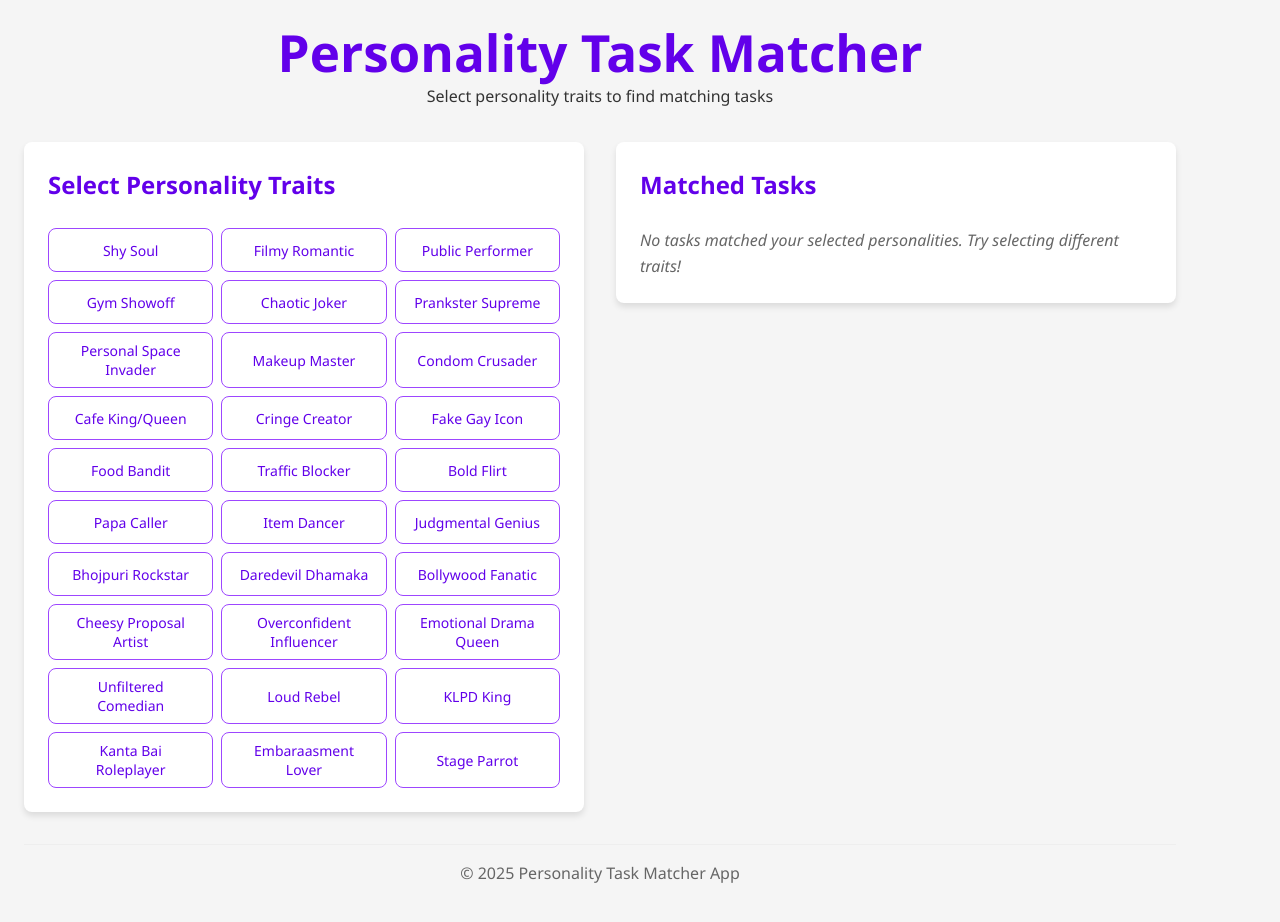
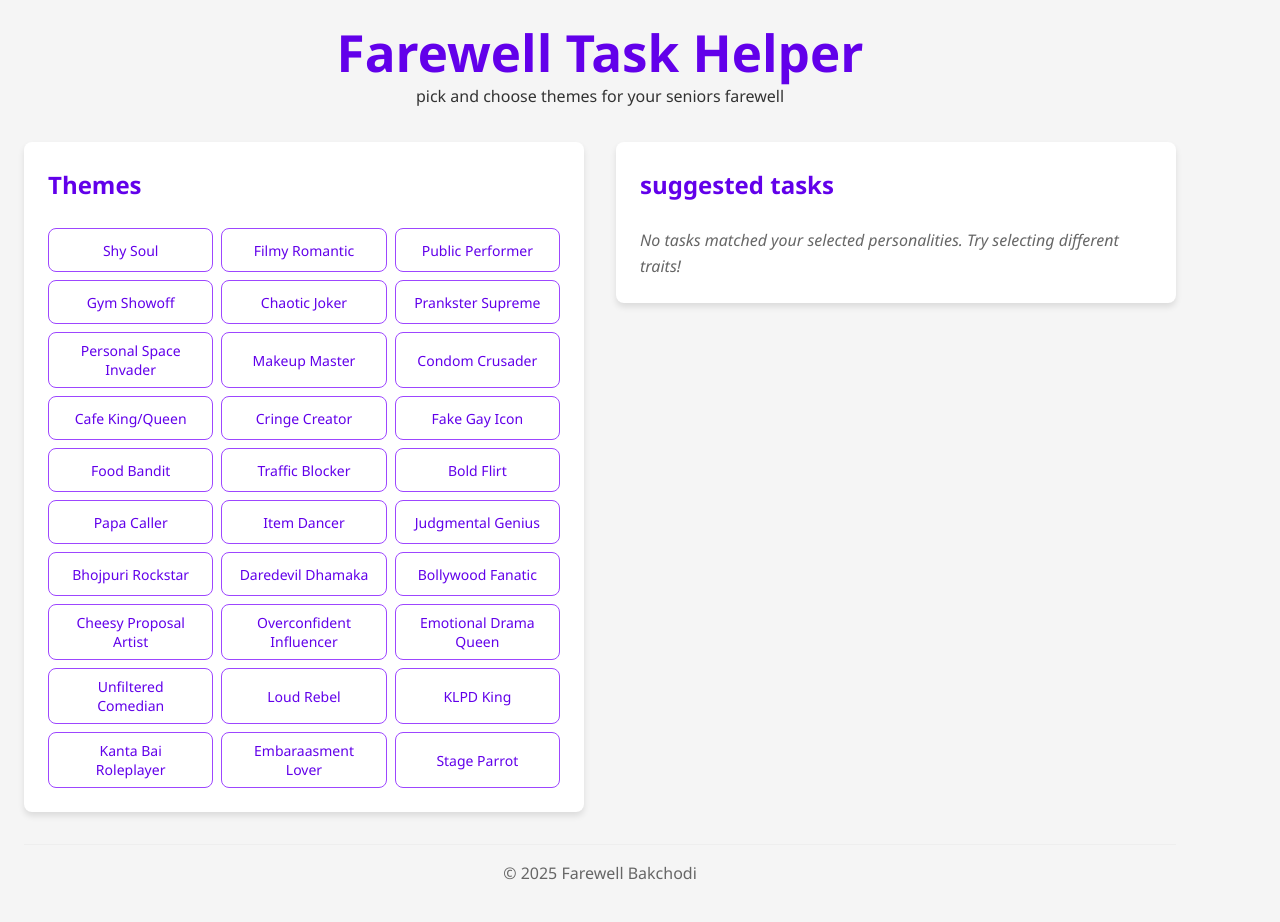
Before and after one commit to solo-daemon/farewell-task-helper, a React (Vite) app: page / in a window 1280 px wide. Shown: the top 922 px of the page. Built offline with nearby package versions, Linux system fonts and the light colour scheme.

Commit message:
fix font and copyrighting

```diff
--- a/src/App.tsx
+++ b/src/App.tsx
@@ -42,8 +42,8 @@ function App() {
   return (
     <div className="app-container">
       <header>
-        <h1>Personality Task Matcher</h1>
-        <p>Select personality traits to find matching tasks</p>
+        <h1>Farewell Task Helper</h1>
+        <p>pick and choose themes for your seniors farewell</p>
       </header>
 
       <main>
@@ -68,7 +68,7 @@ function App() {
       </main>
 
       <footer>
-        <p>© {new Date().getFullYear()} Personality Task Matcher App</p>
+        <p>© {new Date().getFullYear()} Farewell Bakchodi</p>
       </footer>
     </div>
   );
--- a/src/components/PersonalityInsights.tsx
+++ b/src/components/PersonalityInsights.tsx
@@ -25,7 +25,7 @@ function PersonalityInsights({ selectedPersonalities, tasks }: PersonalityInsigh
 
   return (
     <div className="personality-insights">
-      <h3>Personality Insights</h3>
+      <h3>bina matlab ke insights</h3>
       <div className="insights-content">
         {personalityTaskCounts.map(({ personality, count }) => (
           <div key={personality} className="insight-item">
--- a/src/components/PersonalitySelector.tsx
+++ b/src/components/PersonalitySelector.tsx
@@ -11,7 +11,7 @@ interface PersonalitySelectorProps {
   }: PersonalitySelectorProps) {
     return (
       <div className="personality-selector">
-        <h2>Select Personality Traits</h2>
+        <h2>Themes</h2>
         <div className="personality-grid">
           {personalities.map(personality => (
             <button
--- a/src/components/TaskDisplay.tsx
+++ b/src/components/TaskDisplay.tsx
@@ -8,7 +8,7 @@ interface TaskDisplayProps {
 function TaskDisplay({ matchedTasks }: TaskDisplayProps) {
   return (
     <div className="task-display">
-      <h2>Matched Tasks</h2>
+      <h2>suggested tasks</h2>
       {matchedTasks.length > 0 ? (
         <div className="task-list">
           {matchedTasks.map((task, index) => (
```
